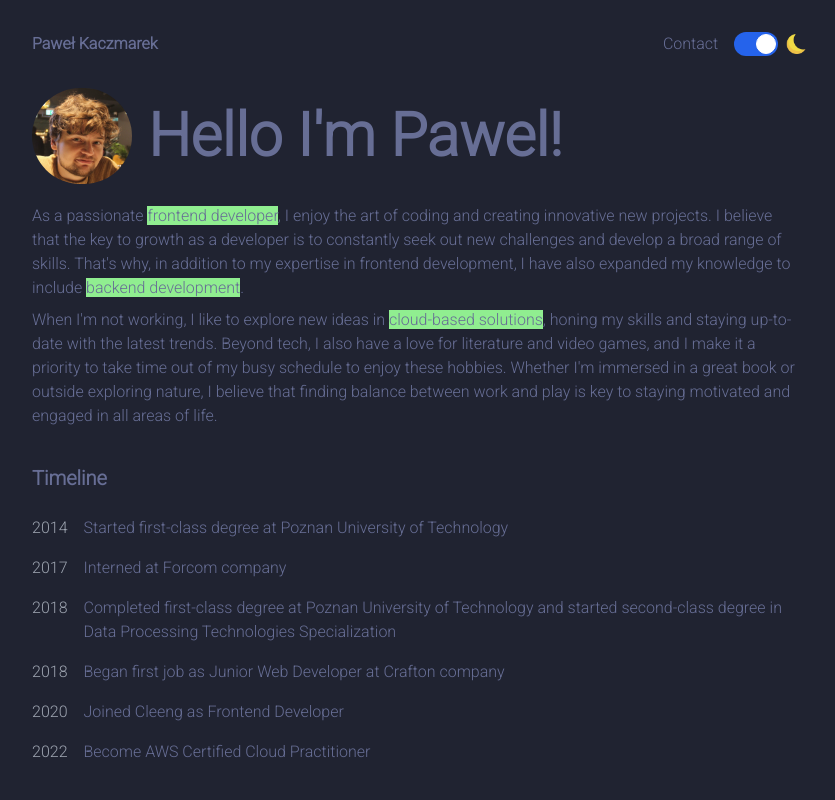
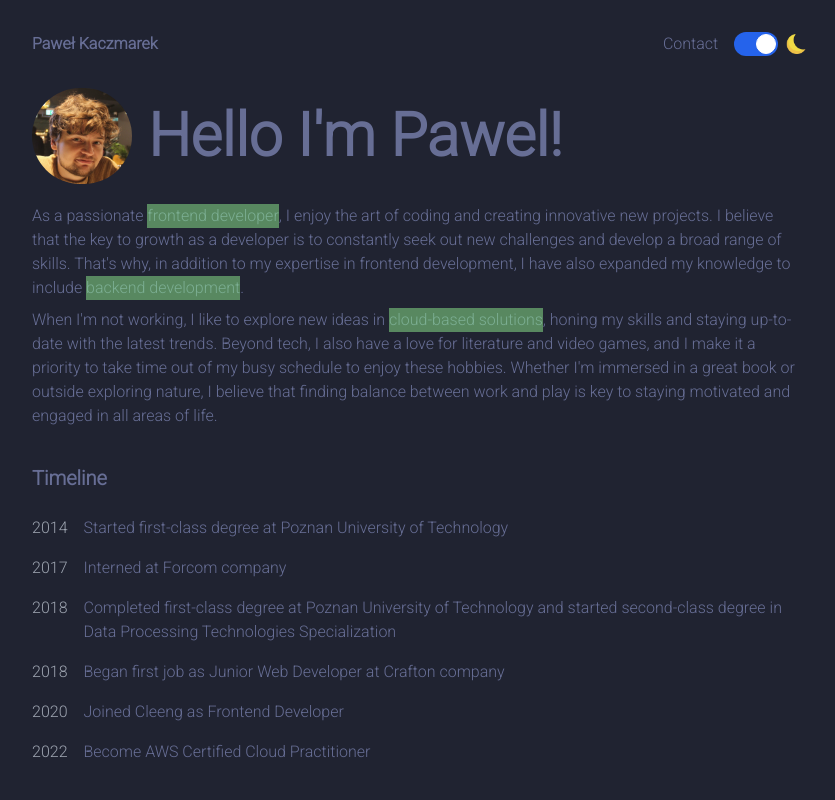
Before and after one commit to pawelacio/personal-site, a Next.js app: page / in a window 1280 px wide. Shown: the top 800 px of the page, without its empty margins (224-1059 px from the left). Built offline with nearby package versions, Linux system fonts and the light colour scheme.

Commit message:
Add highlight animation and uncomment metadata lines

```diff
--- a/app/layout.tsx
+++ b/app/layout.tsx
@@ -4,11 +4,6 @@ import { Roboto } from 'next/font/google';
 import './globals.css';
 import Header from './header';
 import Footer from './footer';
-
-// export const metadata = {
-//   title: 'Frontend developer | Pawel Kaczmarek',
-//   description: 'Frontend developer | Pawel Kaczmarek'
-// };
 
 const roboto = Roboto({
   weight: '300',
--- a/app/page.tsx
+++ b/app/page.tsx
@@ -1,5 +1,11 @@
 import Image from 'next/image';
 import Link from 'next/link';
+import HighlightedText from '@/components/HighlightedText';
+
+export const metadata = {
+  title: 'Frontend developer | Pawel Kaczmarek',
+  description: 'Frontend developer | Pawel Kaczmarek'
+};
 
 type TimeLineItemType = {
   year: string;
@@ -97,24 +103,23 @@ export default function Home() {
           </h2>
         </div>
         <p className="py-1">
-          As a passionate{' '}
-          <span className=" bg-highlight-green">frontend developer</span>, I
-          enjoy the art of coding and creating innovative new projects. I
+          As a passionate <HighlightedText>frontend developer</HighlightedText>,
+          I enjoy the art of coding and creating innovative new projects. I
           believe that the key to growth as a developer is to constantly seek
           out new challenges and develop a broad range of skills. That's why, in
           addition to my expertise in frontend development, I have also expanded
           my knowledge to include{' '}
-          <span className=" bg-highlight-green">backend development</span>.
+          <HighlightedText>backend development</HighlightedText>.
         </p>
         <p className="py-1">
           When I'm not working, I like to explore new ideas in{' '}
-          <span className="bg-highlight-green">cloud-based solutions</span>,
-          honing my skills and staying up-to-date with the latest trends. Beyond
-          tech, I also have a love for literature and video games, and I make it
-          a priority to take time out of my busy schedule to enjoy these
-          hobbies. Whether I'm immersed in a great book or outside exploring
-          nature, I believe that finding balance between work and play is key to
-          staying motivated and engaged in all areas of life.
+          <HighlightedText>cloud-based solutions</HighlightedText>, honing my
+          skills and staying up-to-date with the latest trends. Beyond tech, I
+          also have a love for literature and video games, and I make it a
+          priority to take time out of my busy schedule to enjoy these hobbies.
+          Whether I'm immersed in a great book or outside exploring nature, I
+          believe that finding balance between work and play is key to staying
+          motivated and engaged in all areas of life.
         </p>
       </section>
       <section id="timeline" className="py-4">
--- /dev/null
+++ b/components/HighlightedText/HighlightedText.tsx
@@ -0,0 +1,26 @@
+'use client';
+import { useEffect, useState } from 'react';
+
+type HighlightedTextProps = {
+  children: string | JSX.Element;
+};
+
+const HighlightedText = ({ children }: HighlightedTextProps): JSX.Element => {
+  const [isHighlighted, setIsHighlighted] = useState(false);
+
+  useEffect(() => {
+    setIsHighlighted(true);
+  }, []);
+
+  return (
+    <span
+      className={`inline-block relative after:absolute after:bg-highlight-green after:h-full after:left-0 after:top-0 after:transition-all after:duration-500 after:ease-in-out after:delay-150 after:opacity-50 ${
+        isHighlighted ? 'after:w-full' : 'after:w-0'
+      }`}
+    >
+      {children}
+    </span>
+  );
+};
+
+export default HighlightedText;
--- /dev/null
+++ b/components/HighlightedText/index.ts
@@ -0,0 +1,3 @@
+import HighlightedText from './HighlightedText';
+
+export default HighlightedText;
```
